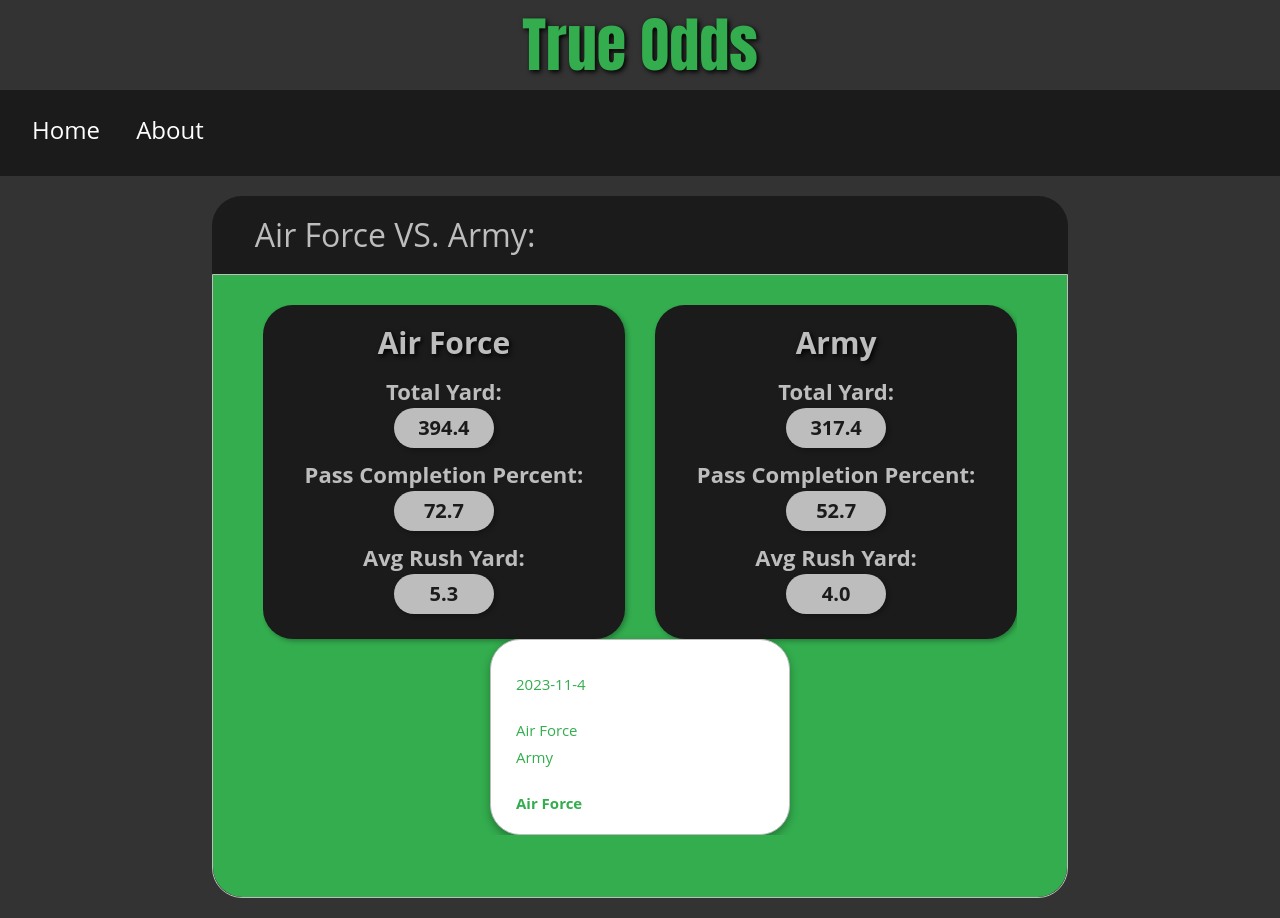
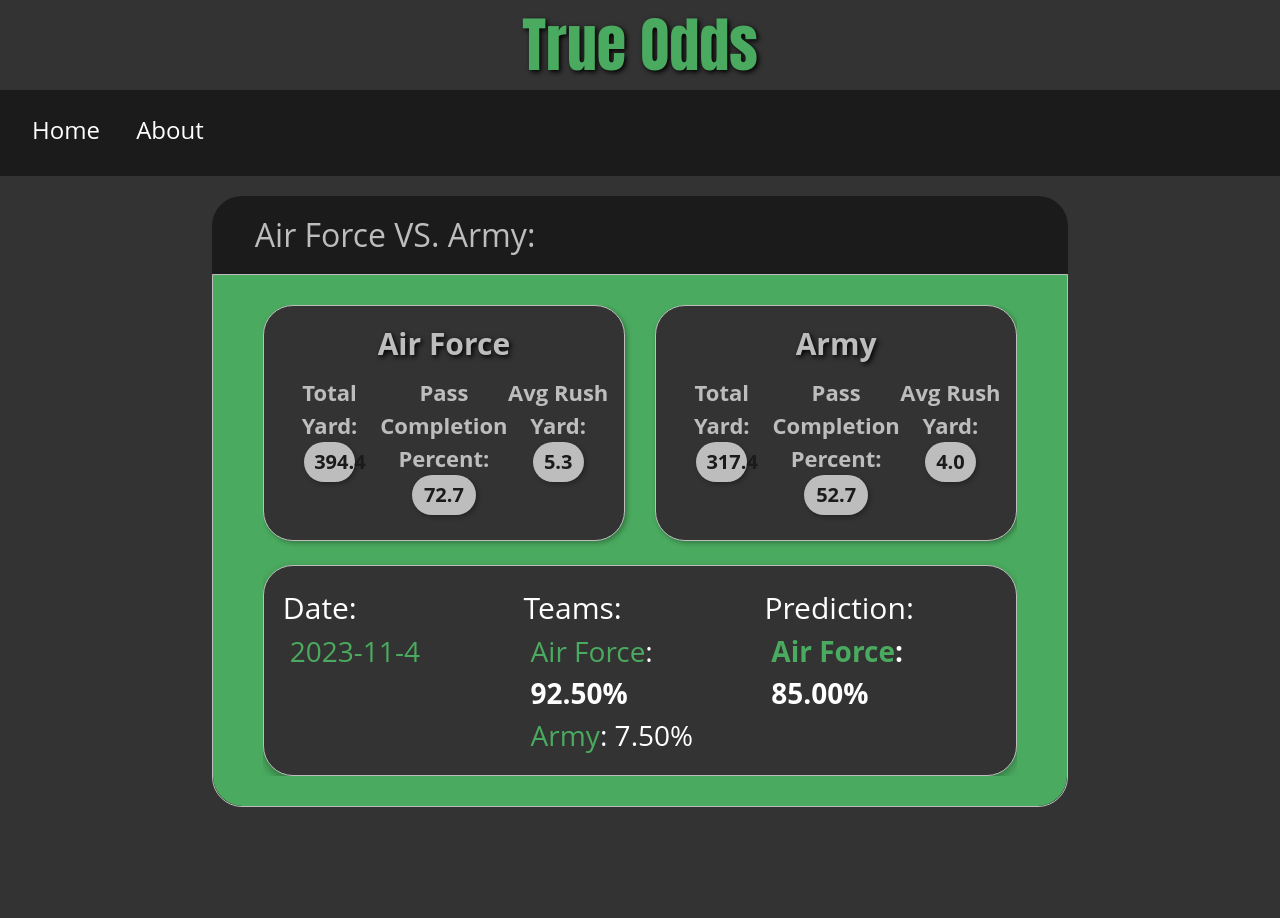
Before and after one commit to JayQuimby/true_odds, a Flask app: a page that uses true_odds/templates/duel_page.html in a window 1280 px wide. After the commit the page ends 807 px from the top, so only its background shows below. Run offline with Flask 3, Linux system fonts and the light colour scheme; data comes from the database, SQL or seed files in the repository.

Commit message:
Duel page looking nice!

```diff
--- a/true_odds/static/CSS/main-v0.2.css
+++ b/true_odds/static/CSS/main-v0.2.css
@@ -1,5 +1,5 @@
 :root {
-  --site-green-color: #33ad4e;
+  --site-green-color: #4aaa5f;
   --card-width: 300px;
   --dark-grey: #1b1b1b;
   --background-grey: #333;
@@ -177,7 +177,6 @@ iframe {
 .wrap-box {
   width: 95%;
   overflow: hidden;
-  margin-bottom: 4%;
 }
 
 
@@ -303,8 +302,6 @@ iframe {
 
 
 /* Duel page */
-
-
 .duel-box {
   display: flex;
   justify-content: space-between;
@@ -313,14 +310,23 @@ iframe {
 .duel-team {
   width: 48%;
   border-radius: var(--corner-radius);
-  background-color: var(--dark-grey);
+  background-color: var(--background-grey);
   padding: 15px;
   box-shadow: 2px 2px 5px var(--shadow-box-clear);
+  border: 1px solid var(--card-color);
+
 }
+.duel-team-box {
+  display:flex;
+  justify-content: space-between;
+}
+
 .duel-line {
   position: relative;
   padding-bottom: 10px; /* Adjust as needed */
   text-align: center; /* Center the content */
+  flex: 1;
+  float: left;
 }
 
 .duel-line-header a {
@@ -331,6 +337,7 @@ iframe {
   display: block;
   text-align: center;
   text-shadow: 2px 2px 5px #000; /* Add shadow for better visibility */
+  width: 100%;
 }
 
 .duel-stat-name {
@@ -347,7 +354,42 @@ iframe {
   padding: 5px 10px;
   border-radius: var(--corner-radius);
   box-shadow: 2px 2px 5px var(--shadow-box-clear);
-  width: 30%;
+  width: 50%;
   margin-left: auto;
   margin-right: auto;
 }
+
+/* Duel card predictions */
+
+.duel-card {
+  width: 100%;
+  border: 1px solid var(--card-color);
+  border-radius: var(--corner-radius);
+  box-shadow: 0 4px 8px var(--shadow-box-clear);
+  overflow: hidden;
+  background-color: var(--background-grey);
+}
+
+.duel-card-content {
+  padding: 15px;
+  width: 100%;
+  overflow: hidden;
+  display: inline-flex;
+  justify-content: space-between;
+}
+
+.info-container {
+  margin: 4px;
+  flex: 1;
+  text-align: left;
+  float: left;
+}
+
+.duel-cell-name {
+  margin-right: 10px; /* Adjust margin as needed for spacing between cells */
+  font-size: 30px;
+}
+.duel-cell {
+  font-size: 28px;
+  margin-left: 3%;
+}
--- a/true_odds/templates/duel_page.html
+++ b/true_odds/templates/duel_page.html
@@ -19,6 +19,7 @@
                 {{ re.sub('-', ' ',name_a).title() }}
             </a>
         </div>
+        <div class="duel-team-box">
             {% for stat in stat_track %}
             <div class="duel-line">
                 <div class="duel-stat-name">
@@ -30,6 +31,7 @@
             </div>
             {% endfor %}
         </div>
+    </div>
 
     <div class="duel-team">
         <div class="duel-line-header">
@@ -37,6 +39,7 @@
                 {{ re.sub('-', ' ',name_b).title() }}
             </a>
         </div>
+        <div class="duel-team-box">
             {% for stat in stat_track %}
             <div class="duel-line">
                 <div class="duel-stat-name">
@@ -49,14 +52,18 @@
             {% endfor %}
         </div>
     </div>
-
-<div class="card">
+</div>
+<br>
+<div class="duel-card">
     {% for row in prediction %}
-    <div class="card-content">
-        <div class="cell-name">Date:</div>
-        <div class="cell"><a href="{{ url_for('date_page', date=row.date) }}">{{ row.date }}</a></div>
-        <div class="cell-name">Teams:</div>
-        <div class="cell">
+    <div class="duel-card-content">
+        <div class="info-container">
+            <div class="duel-cell-name">Date:</div>
+            <div class="duel-cell"><a href="{{ url_for('date_page', date=row.date) }}">{{ row.date }}</a></div>
+        </div>
+        <div class="info-container">
+            <div class="duel-cell-name">Teams:</div>
+            <div class="duel-cell">
                 <a href="{{ url_for('team_page', teamname=row.A) }}">{{ re.sub('-', ' ', row.A).title() }}</a>:
                 {% if row.A_win > 0.5 %}
                     <b>   {{ '{:.2%}'.format(row.A_win) }}</b>
@@ -64,7 +71,7 @@
                     {{ '{:.2%}'.format(row.A_win) }}
                 {% endif %}
             </div>
-        <div class="cell">
+            <div class="duel-cell">
                 <a href="{{ url_for('team_page', teamname=row.B) }}">{{ re.sub('-', ' ', row.B).title() }}</a>:
                 {% if row.B_win > 0.5 %}
                     <b>   {{ '{:.2%}'.format(row.B_win) }}</b>
@@ -72,11 +79,15 @@
                     {{ '{:.2%}'.format(row.B_win) }}
                 {% endif %}
             </div>
-        <div class="cell-name">Prediction:</div>
-        <div class="cell">
+        </div>
+
+        <div class="info-container">
+            <div class="duel-cell-name">Prediction:</div>
+            <div class="duel-cell">
                 <b>
                     <a href="{{ url_for('team_page', teamname=row.prediction) }}">{{ re.sub('-', ' ', row.prediction).title() }}</a>:   {{ '{:.2%}'.format(row.ABS_diff) }}
                 </b>
+            </div>
         </div>
     </div>
     {% endfor %}
--- a/true_odds/templates/index.html
+++ b/true_odds/templates/index.html
@@ -7,7 +7,6 @@ About the prediction model:
 {% endblock %}
 
 {% block body %}
-<br><br>
 <div class="warning">
     <h3>
         This site displays predictions from a Artificial Neural Network that was trained on historical data.
--- a/true_odds/templates/pred.html
+++ b/true_odds/templates/pred.html
@@ -7,7 +7,7 @@
 
 {% block title %}
 <h2>
-    Upcoming NCAAF predictions:
+    Upcoming NCAAF Predictions:
 </h2>
 <h3>
     {% block subsearch %}{% endblock %}
@@ -63,6 +63,4 @@
 </div>
 {% block extra %}{% endblock %}
 
-
-
 {% endblock %}
```
Also changed, not shown: true_odds/templates/team_preds.html (+4 -5 lines). Lines whose indentation alone changed are shown as unchanged.
